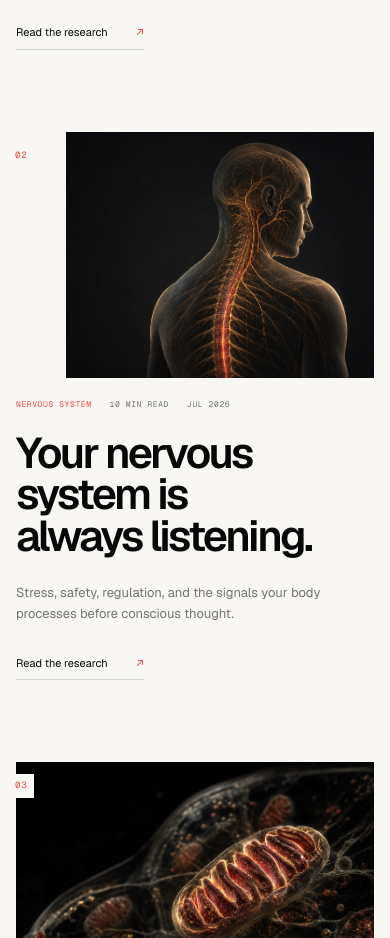
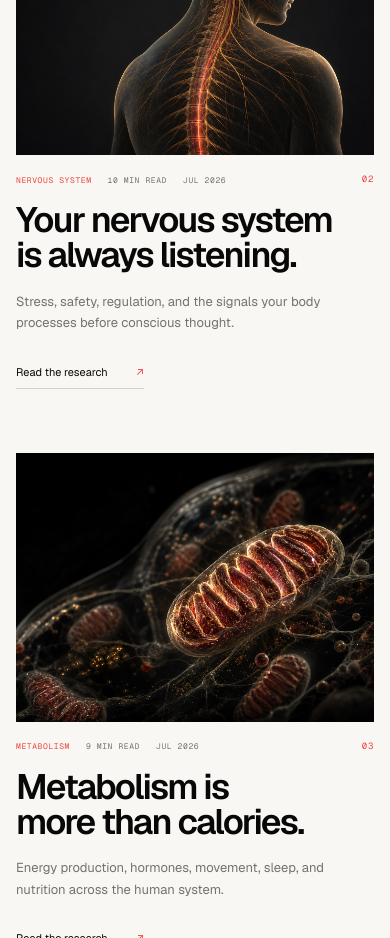
Before and after one commit to logicbaseio/Exalt-Human, a Next.js app: page / in a window 390 px wide. Shown: the part 4800-5738 px from the top of the page. Built offline with nearby package versions, Linux system fonts and the light colour scheme.

Commit message:
style(design): FINDING-002 — rebuild articles as a balanced grid

```diff
--- a/app/globals.css
+++ b/app/globals.css
@@ -828,61 +828,49 @@ a {
 
 .story-grid {
   display: grid;
-  grid-template-columns: repeat(12, minmax(0, 1fr));
-  gap: 84px 24px;
-  align-items: start;
+  grid-template-columns: repeat(3, minmax(0, 1fr));
+  column-gap: 32px;
+  align-items: stretch;
+  padding-top: 32px;
+  border-top: 1px solid var(--line);
 }
 
 .story {
   position: relative;
-  display: block;
-}
-
-.story-lead {
-  grid-row: 1 / span 2;
-  grid-column: 1 / span 7;
-}
-
-.story-nervous {
-  grid-column: 9 / span 4;
-}
-
-.story-metabolism {
-  grid-column: 7 / span 6;
-  margin-top: 48px;
+  display: flex;
+  min-width: 0;
+  flex-direction: column;
 }
 
 .story-number {
-  position: absolute;
-  z-index: 3;
-  top: 14px;
-  left: -38px;
+  flex: 0 0 auto;
   color: var(--signal);
   font-family: var(--font-geist-mono), monospace;
   font-size: 9px;
   letter-spacing: 0.08em;
-  transition: transform 300ms ease;
+  transition:
+    color 300ms ease,
+    transform 300ms ease;
 }
 
 .story-image {
   position: relative;
   overflow: hidden;
+  width: 100%;
+  aspect-ratio: 4 / 3;
   background: #080808;
 }
 
-.story-lead .story-image {
-  width: 82%;
-  aspect-ratio: 4 / 5;
-}
-
-.story-nervous .story-image {
-  aspect-ratio: 5 / 4;
-}
-
-.story-metabolism .story-image {
-  margin-left: auto;
-  width: 82%;
-  aspect-ratio: 3 / 2;
+.story-lead .story-image img {
+  object-position: 50% 32%;
+}
+
+.story-nervous .story-image img {
+  object-position: 60% 45%;
+}
+
+.story-metabolism .story-image img {
+  object-position: 56% 50%;
 }
 
 .story-image img {
@@ -897,9 +885,10 @@ a {
 
 .story-meta {
   display: flex;
-  flex-wrap: wrap;
-  gap: 8px 18px;
-  margin-top: 20px;
+  justify-content: space-between;
+  gap: 16px;
+  align-items: center;
+  margin-top: 18px;
   color: var(--muted);
   font-family: var(--font-geist-mono), monospace;
   font-size: 8px;
@@ -907,18 +896,26 @@ a {
   text-transform: uppercase;
 }
 
-.story-meta span:first-child {
+.story-meta > div {
+  display: flex;
+  flex-wrap: wrap;
+  gap: 8px 16px;
+  min-width: 0;
+}
+
+.story-meta > div span:first-child {
   color: var(--signal);
 }
 
 .story h3 {
   position: relative;
-  width: fit-content;
-  margin: 23px 0 0;
-  font-size: clamp(2rem, 3vw, 4.3rem);
-  font-weight: 510;
-  letter-spacing: -0.06em;
-  line-height: 0.98;
+  width: 100%;
+  min-height: 3.06em;
+  margin: 16px 0 0;
+  font-size: clamp(2rem, 2.35vw, 2.55rem);
+  font-weight: 520;
+  letter-spacing: -0.05em;
+  line-height: 1.02;
   text-wrap: balance;
   transition: transform 300ms ease;
 }
@@ -936,17 +933,11 @@ a {
   transition: transform 420ms cubic-bezier(0.2, 0.7, 0.2, 1);
 }
 
-.story-lead h3 {
-  max-width: 860px;
-  font-size: clamp(3.3rem, 5.1vw, 6.5rem);
-  line-height: 0.92;
-}
-
 .story p {
-  max-width: 560px;
-  margin: 25px 0 0;
+  max-width: 42ch;
+  margin: 18px 0 0;
   color: var(--muted);
-  font-size: 13px;
+  font-size: 14px;
   line-height: 1.65;
 }
 
@@ -954,7 +945,9 @@ a {
   display: inline-flex;
   gap: 28px;
   align-items: center;
-  margin-top: 30px;
+  width: fit-content;
+  margin-top: auto;
+  padding-top: 30px;
   padding-bottom: 8px;
   border-bottom: 1px solid var(--line);
   font-size: 11px;
@@ -983,7 +976,13 @@ a {
 
 .story:hover .story-number,
 .story:focus-visible .story-number {
+  color: var(--ink);
   transform: translateY(-3px);
+}
+
+.story:focus-visible {
+  outline: 2px solid var(--signal);
+  outline-offset: 8px;
 }
 
 .standard {
@@ -1498,9 +1497,17 @@ a {
     --line-width: 38px;
   }
 
-  .story-number {
-    left: 0;
-    top: -22px;
+  .story-grid {
+    column-gap: 20px;
+  }
+
+  .story h3 {
+    min-height: 4.2em;
+    font-size: clamp(1.65rem, 3.2vw, 2.1rem);
+  }
+
+  .story p {
+    font-size: 13px;
   }
 }
 
@@ -1714,42 +1721,25 @@ a {
   .story-grid {
     display: grid;
     grid-template-columns: 1fr;
-    gap: 82px;
+    gap: 64px;
+    padding-top: 24px;
   }
 
   .story-lead,
   .story-nervous,
   .story-metabolism {
-    grid-row: auto;
-    grid-column: auto;
     margin-top: 0;
   }
 
-  .story-lead .story-image,
-  .story-metabolism .story-image {
-    width: 100%;
-  }
-
-  .story-nervous .story-image {
-    width: 84%;
-    margin-left: auto;
-  }
-
-  .story h3,
-  .story-lead h3 {
-    font-size: clamp(2.6rem, 11vw, 4.8rem);
-    line-height: 0.96;
-  }
-
-  .story-nervous h3 {
-    max-width: 620px;
+  .story h3 {
+    min-height: 0;
+    font-size: clamp(2.2rem, 9vw, 3.6rem);
+    line-height: 1;
   }
 
   .story-number {
-    top: 12px;
-    left: -8px;
-    padding: 5px 7px;
-    background: var(--paper-bright);
+    padding: 0;
+    background: transparent;
   }
 
   .evidence-spectrum {
@@ -1841,10 +1831,6 @@ a {
     width: 86vw;
   }
 
-  .story-nervous .story-image {
-    width: 86%;
-  }
-
   .spectrum-labels span {
     font-size: 8px;
   }
--- a/app/page.tsx
+++ b/app/page.tsx
@@ -435,26 +435,24 @@ export default function Home() {
         <div className="story-grid shell">
           {articles.map((article, index) => (
             <a className={article.className} href="#newsletter" key={article.title}>
-              <div className="story-number" aria-hidden="true">
-                0{index + 1}
-              </div>
               <div className="story-image">
                 <Image
                   src={article.image}
                   alt={article.alt}
                   width={article.width}
                   height={article.height}
-                  sizes={
-                    index === 0
-                      ? "(max-width: 760px) calc(100vw - 32px), 58vw"
-                      : "(max-width: 760px) calc(100vw - 32px), 38vw"
-                  }
+                  sizes="(max-width: 820px) calc(100vw - 32px), (max-width: 1160px) 31vw, 470px"
                 />
               </div>
               <div className="story-meta">
-                <span>{article.category}</span>
-                <span>{article.time}</span>
-                <span>{article.updated}</span>
+                <div>
+                  <span>{article.category}</span>
+                  <span>{article.time}</span>
+                  <span>{article.updated}</span>
+                </div>
+                <span className="story-number" aria-hidden="true">
+                  0{index + 1}
+                </span>
               </div>
               <h3>{article.title}</h3>
               <p>{article.summary}</p>
```
